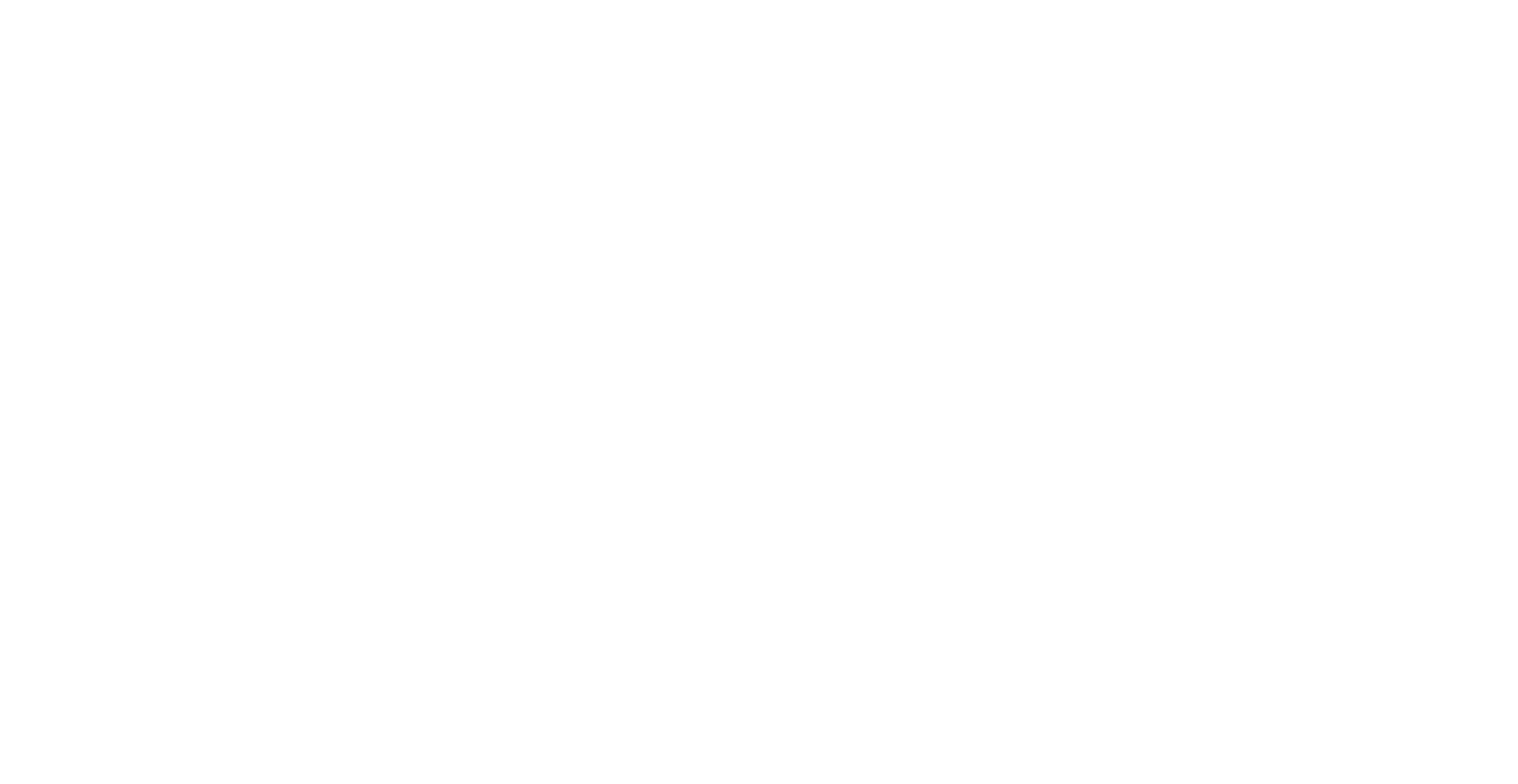
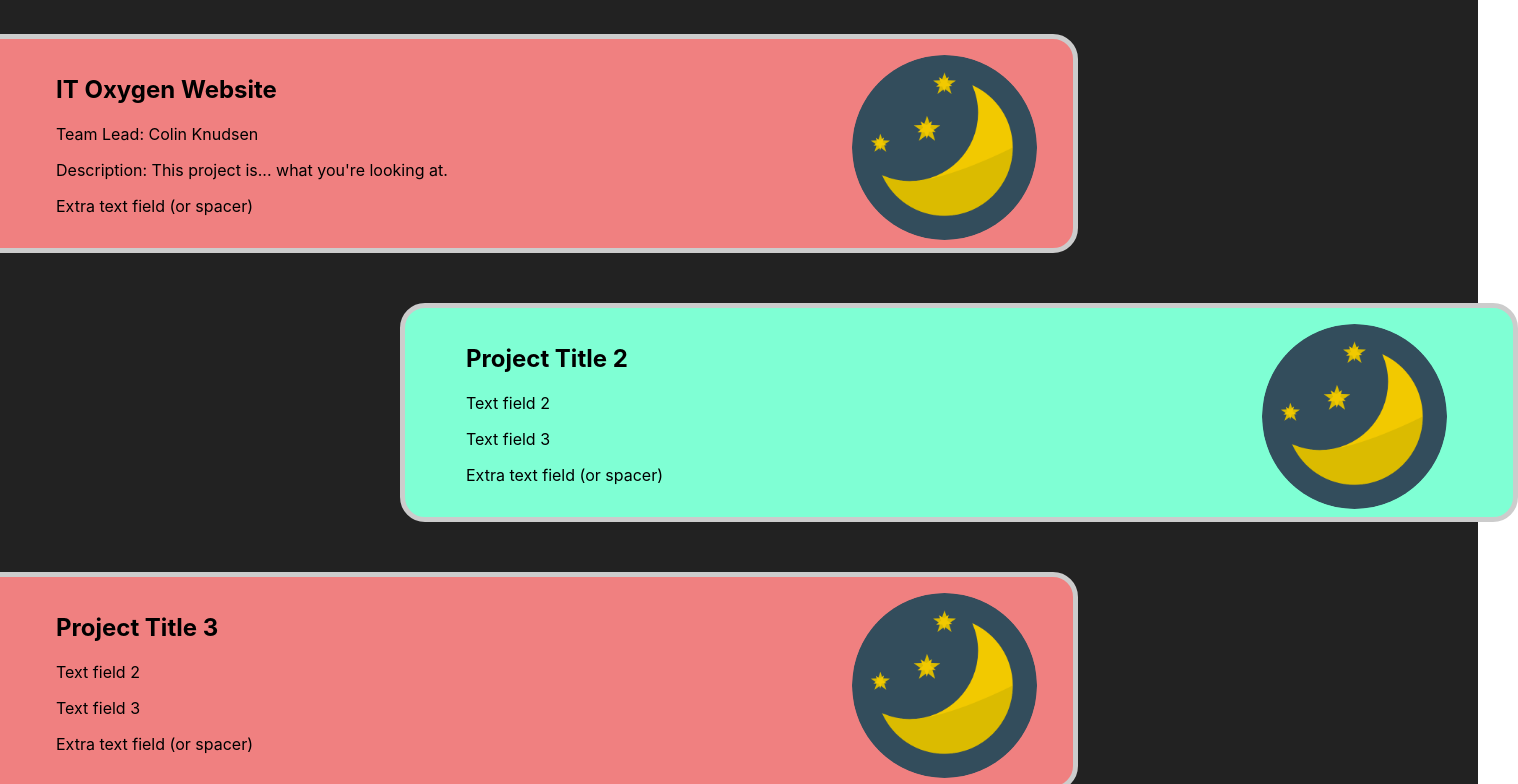
Before and after one commit to itoxygen/ITO-Website-Redesign, a React (Create React App) app in the folder my-app/: page / in a window 1280 px wide. Shown: the part 1500-2284 px from the top of the page, 1518 px wide, since content can reach past the window. Before the commit the page ends 2024 px from the top, so only its background shows below. Built offline with nearby package versions, Linux system fonts and the light colour scheme.

Commit message:
Added Project List Section

```diff
--- a/my-app/src/App.css
+++ b/my-app/src/App.css
@@ -156,7 +156,7 @@
 
 .navigation_bar {
   height: 150px;
-  margin: 0px 30px;
+  margin: 0px 0px;
   /*Pushes the outer items inward.*/
   display: flex;
   /*Makes the navigation bar items horizontal.*/
@@ -170,8 +170,12 @@
   width: 100%;
 }
 
+.navigation_logo {
+  margin-left: 30px;
+}
+
 .navigation_list {
-  margin-right: 60px;
+  margin-right: 30px;
   /*Adjusts the navigation items (excluding login and signup) toward the center more.*/
 }
 
@@ -254,10 +258,51 @@
 }
 
 .projectList {
-  height: 70vh;
+  height: 200vh; /*Noah V: I increased this value from 70 to 200.*/
   /*  TODO: * Implement some form of list for all current project going on in ITO. (I will get you the actual information to populate the area)
             * For now, just worry about setting up a system to model a project title and description, with preferably a spot to add the team lead(s). (3 text fields total)
             * You have the whole width of the page, but that doesnt mean you have to use it all. Feel free to use half maybe, and then we can discuss filling in the empty areas
                  like we have with the landing page
   */
+  background-color: rgb(34, 34, 34);
 }
+
+/* Style the container with a rounded border, grey background and some padding and margin */
+.projectLeftIndent {
+  border: 5px solid #ccc;
+  background-color:lightcoral;
+  border-radius: 25px;
+  padding: 16px;
+  margin: 50px;
+  margin-left: -40px;
+  margin-right: 400px;
+  text-align: justify;
+  text-indent: 75px;
+}
+
+/* Float images inside the container to the left. Add a right margin, and style the image as a circle */
+.projectLeftIndent img {
+  float: right;
+  margin-right: 20px;
+  border-radius: 50%;
+}
+
+/* Style the container with a rounded border, grey background and some padding and margin */
+.projectRightIndent {
+  border: 5px solid #ccc;
+  background-color:aquamarine;
+  border-radius: 25px;
+  padding: 16px;
+  margin: 50px;
+  margin-left: 400px;
+  margin-right: -40px;
+  text-align: justify;
+  text-indent: 45px;
+}
+
+/* Float images inside the container to the left. Add a right margin, and style the image as a circle */
+.projectRightIndent img {
+  float: right;
+  margin-right: 50px;
+  border-radius: 50%;
+}
--- a/my-app/src/App.tsx
+++ b/my-app/src/App.tsx
@@ -9,7 +9,7 @@
     <div className="App">
       <div className="div3">
         <nav className="navigation_bar">
-          <img src="ITOlogo.png" alt="ITO Logo" width="139" height="109"></img>
+          <img className="navigation_logo" src="ITOlogo.png" alt="ITO Logo" width="139" height="109"></img>
           <p></p>
           <ul className="navigation_list">
             <li className="navigation_list_item"><a href="#home">Home</a></li>
@@ -64,13 +64,49 @@
         </div>
       </div>
       <div className="page2">
-          <div className="animatedBanner">
+        <div className="animatedBanner">
             Animated Banner (Noah Y/Noah 2)
-          </div>
-          <div className="projectList">
-            Current Projects List (Noah V/Noah 1 and Josh)
-          </div>
-      </div>
+        </div>
+
+        <div className="projectList">
+          <br></br>
+            <div className="projectLeftIndent">
+              <img id="moon" src="darkmode.png" alt="TEMPORARY PLACEHOLDER" width="185px"></img>
+              <h2>IT Oxygen Website</h2>
+              <p>Team Lead: Colin Knudsen</p>
+              <p>Description: This project is... what you're looking at.</p>
+              <p>Extra text field (or spacer)</p>
+            </div>
+
+            <div className="projectRightIndent">
+              <img id="moon" src="darkmode.png" alt="TEMPORARY PLACEHOLDER" width="185px"></img>
+              <h2>Project Title 2</h2>
+              <p>Text field 2</p>
+              <p>Text field 3</p>
+              <p>Extra text field (or spacer)</p>
+            </div>
+
+            <div className="projectLeftIndent">
+              <img id="moon" src="darkmode.png" alt="TEMPORARY PLACEHOLDER" width="185px"></img>
+              <h2>Project Title 3</h2>
+              <p>Text field 2</p>
+              <p>Text field 3</p>
+              <p>Extra text field (or spacer)</p>
+            </div>
+
+            <div className="projectRightIndent">
+              <img id="moon" src="darkmode.png" alt="TEMPORARY PLACEHOLDER" width="185px"></img>
+              <h2>Project Title 4</h2>
+              <p>Text field 2</p>
+              <p>Text field 3</p>
+              <p>Extra text field (or spacer)</p>
+            </div>
+
+
+
+
+        </div>
+     </div>
     </div>
   );
 }
```
